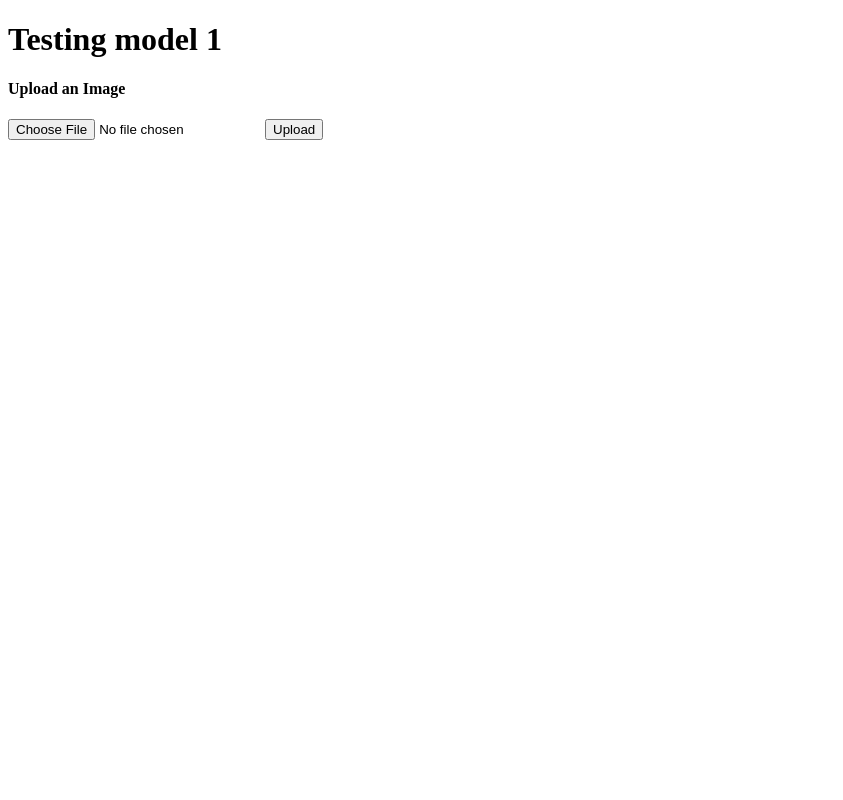
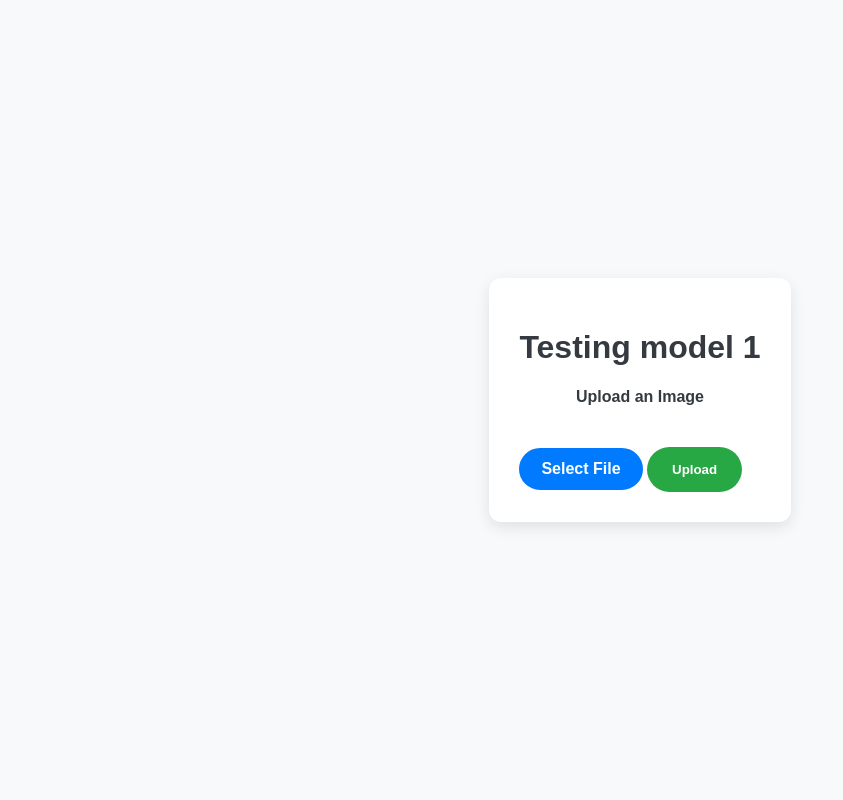
Before and after one commit to cvops-study/ModelFlow-Manager, a Flask app: page /model/1/predict in a window 1280 px wide. Shown: the whole page, without its empty margins (0-843 px from the left). Run offline with Flask 3, Linux system fonts and the light colour scheme.

Commit message:
Update upload page

```diff
--- a/src/templates/upload_img.html
+++ b/src/templates/upload_img.html
@@ -1,15 +1,77 @@
 <!DOCTYPE html>
-<html>
+<html lang="en">
 <head>
+    <meta charset="UTF-8">
+    <meta name="viewport" content="width=device-width, initial-scale=1.0">
     <title>Image Processing App</title>
+    <style>
+        body {
+            font-family: Arial, sans-serif;
+            margin: 0;
+            padding: 0;
+            display: flex;
+            justify-content: center;
+            align-items: center;
+            height: 100vh;
+            background-color: #f8f9fa;
+        }
+        .container {
+            max-width: 400px;
+            padding: 30px;
+            background-color: #fff;
+            border-radius: 12px;
+            box-shadow: 0 5px 15px rgba(0, 0, 0, 0.1);
+        }
+        h1, h4 {
+            text-align: center;
+            color: #343a40;
+        }
+        input[type="file"] {
+            display: none;
+        }
+        .custom-file-upload {
+            border: 2px solid #007bff;
+            display: inline-block;
+            padding: 10px 20px;
+            cursor: pointer;
+            border-radius: 25px;
+            background-color: #007bff;
+            color: #fff;
+            font-weight: bold;
+            transition: all 0.3s ease;
+        }
+        .custom-file-upload:hover {
+            background-color: #0056b3;
+            border-color: #0056b3;
+        }
+        input[type="submit"] {
+            margin-top: 20px;
+            background-color: #28a745;
+            color: #fff;
+            border: none;
+            padding: 15px 25px;
+            border-radius: 25px;
+            cursor: pointer;
+            font-weight: bold;
+            transition: background-color 0.3s ease;
+        }
+        input[type="submit"]:hover {
+            background-color: #218838;
+        }
+    </style>
 </head>
 <body>
-<h1>Testing model {{model_name}}</h1>
-<h4>Upload an Image</h4>
-<!--Send Post request to this route with the image to test the model on submit-->
-<form action="{{ url_for('predict', model_name=model_name) }}" method="post" enctype="multipart/form-data">
-    <input type="file" name="file">
-    <input type="submit" value="Upload">
-</form>
+<div class="container">
+    <h1>Testing model {{model_name}}</h1>
+    <h4>Upload an Image</h4>
+    <!--Send Post request to this route with the image to test the model on submit-->
+    <form id="uploadForm" action="{{ url_for('predict', model_name=model_name) }}" method="post" enctype="multipart/form-data">
+        <label for="file-upload" class="custom-file-upload">
+            Select File
+        </label>
+        <input id="file-upload" type="file" name="file">
+        <input type="submit" value="Upload">
+    </form>
+</div>
 </body>
 </html>
```
